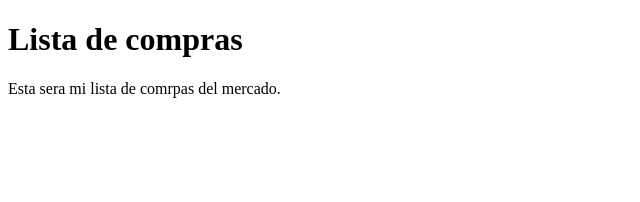
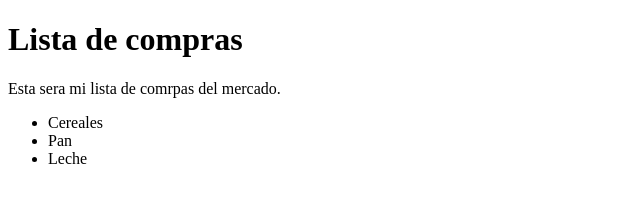
Before and after one commit to JoseMejiaVelez/html_ejemplo-1, a plain HTML site: page index.html in a window 1280 px wide. Shown: the whole page, without its empty margins (0-640 px from the left). Drawn offline with Linux system fonts and the light colour scheme.

Commit message:
lista en html
lista con compras

```diff
--- a/index.html
+++ b/index.html
@@ -8,6 +8,11 @@
 
         <p>Esta sera mi lista de comrpas del mercado.</p>
 
+        <ul>
+            <li>Cereales</li>
+            <li>Pan</li>
+            <li>Leche</li>
+        </ul>
 
 
     </body>
```
